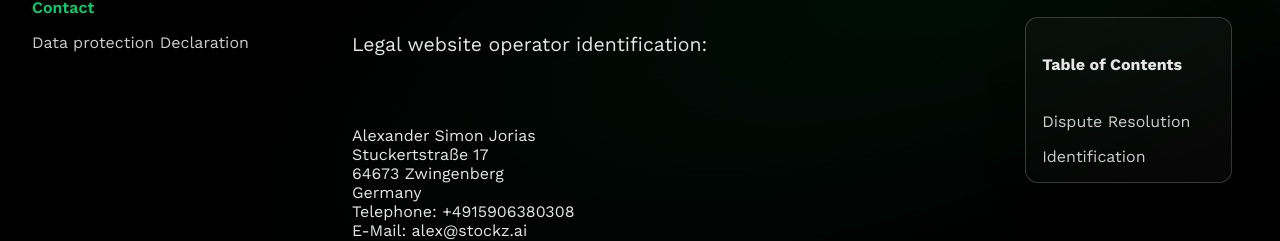
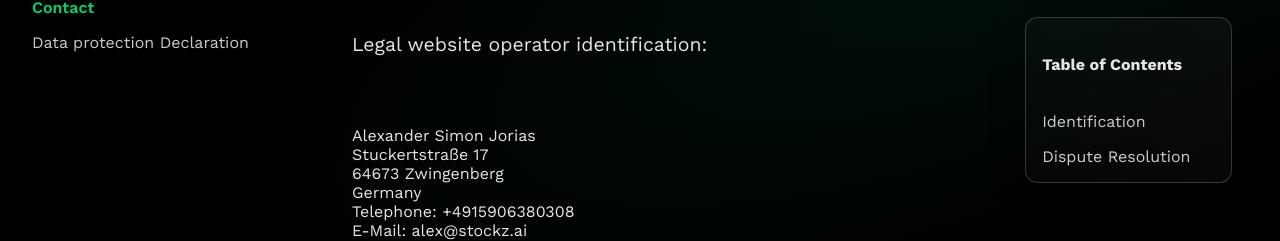
Before and after one commit to alexsmri/stockzai_webdev, a React (Vite) app in the folder frontend/: page /legal/contact/ in a window 1280 px wide. Shown: the part 195-436 px from the top of the page. Built offline with nearby package versions, Linux system fonts and the light colour scheme; no server answers.

Commit message:
Fixed TOC Contact Order

```diff
--- a/frontend/src/pages/PAG_Legal.tsx
+++ b/frontend/src/pages/PAG_Legal.tsx
@@ -22,8 +22,8 @@ const LEGAL_PAGE_ROUTES = {
 
 const LEGAL_PAGE_CONTENTS: Record<string, Record<string, string>> = {
   contact: {
+    '#identification': 'Identification',
     '#dispute_resolution': 'Dispute Resolution',
-    '#identification': 'Identification',
   },
   data: {
     '#server_log': 'Server Log',
```
